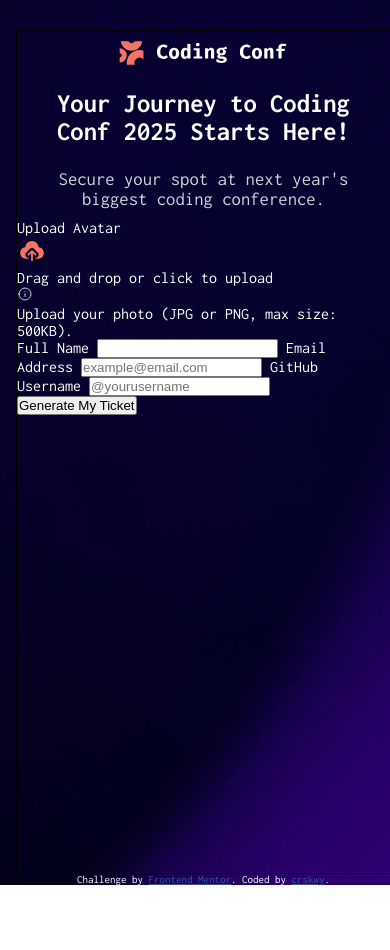
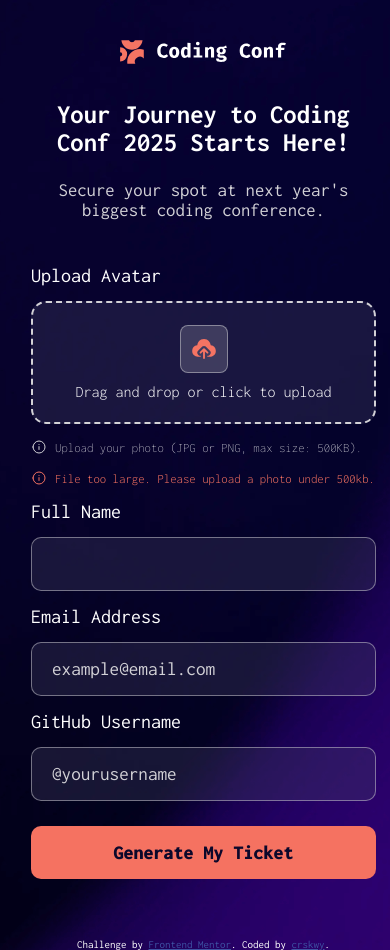
Before and after one commit to criskwy/Conference-ticket-generator, a plain HTML site: page index.html in a window 390 px wide. Before the commit the page ends 885 px from the top, so only its background shows below. Drawn offline with Linux system fonts and the light colour scheme.

Commit message:
styling mobile view

```diff
--- a/index.html
+++ b/index.html
@@ -29,26 +29,88 @@
     <!-- Form starts -->
     <main class="container">
       <div class="title-ctn">
-        <img class="title-img" src="./assets/images/logo-full.svg" alt="logo coding conf" />
+        <img
+          class="title-img"
+          src="./assets/images/logo-full.svg"
+          alt="logo coding conf"
+        />
 
         <p class="title">Your Journey to Coding Conf 2025 Starts Here!</p>
-        <p class="title-paragraph">Secure your spot at next year's biggest coding conference.</p>
+        <p class="title-paragraph">
+          Secure your spot at next year's biggest coding conference.
+        </p>
       </div>
 
-      <form action="form-ctn">
-        <label for="upload-img">Upload Avatar</label>
+      <form action="" class="form-ctn">
+        <label for="">Upload Avatar</label>
         <div class="upload-ctn">
-          <img src="./assets/images/icon-upload.svg" alt="upload logo" />
+          <img
+            class="upload-icon"
+            src="./assets/images/icon-upload.svg"
+            alt="upload logo"
+          />
           <p>Drag and drop or click to upload</p>
         </div>
-        <img src="./assets/images/icon-info.svg" alt="info logo" />
-        <p>Upload your photo (JPG or PNG, max size: 500KB).</p>
+        <div class="advertising-upload">
+          <img
+            class="info-icon"
+            src="./assets/images/icon-info.svg"
+            alt="info logo"
+          />
+          <p>Upload your photo (JPG or PNG, max size: 500KB).</p>
+
+        </div>
+        <span class="error-upload-msg"
+            ><svg
+              xmlns="http://www.w3.org/2000/svg"
+              width="16"
+              height="16"
+              fill="none"
+              viewBox="0 0 16 16"
+            >
+              <path
+                stroke="hsl(7, 88%, 67%)"
+                stroke-linecap="round"
+                stroke-linejoin="round"
+                d="M2 8a6 6 0 1 0 12 0A6 6 0 0 0 2 8Z"
+              />
+              <path fill="#D1D0D5" d="M8.004 10.462V7.596ZM8 5.57v-.042Z" />
+              <path
+                stroke="hsl(7, 88%, 67%)"
+                stroke-linecap="round"
+                stroke-linejoin="round"
+                d="M8.004 10.462V7.596M8 5.569v-.042"
+              /></svg>
+            File too large. Please upload a photo under 500kb.</span
+          >
 
         <label for="full-name">Full Name</label>
         <input type="text" />
         <label for="email">Email Address</label>
         <input type="email" placeholder="example@email.com" />
-
+        <span class="error-email-msg"
+          ><svg
+            xmlns="http://www.w3.org/2000/svg"
+            width="16"
+            height="16"
+            fill="none"
+            viewBox="0 0 16 16"
+          >
+            <path
+              stroke="hsl(7, 88%, 67%)"
+              stroke-linecap="round"
+              stroke-linejoin="round"
+              d="M2 8a6 6 0 1 0 12 0A6 6 0 0 0 2 8Z"
+            />
+            <path fill="#D1D0D5" d="M8.004 10.462V7.596ZM8 5.57v-.042Z" />
+            <path
+              stroke="hsl(7, 88%, 67%)"
+              stroke-linecap="round"
+              stroke-linejoin="round"
+              d="M8.004 10.462V7.596M8 5.569v-.042"
+            /></svg
+          >Please enter a valid email address.</span
+        >
         <label for="gitHub-userName">GitHub Username</label>
         <input type="text" placeholder="@yourusername" />
 
@@ -68,7 +130,6 @@
 
       <!-- Generated tickets ends -->
     </section>
-
     <div class="attribution">
       Challenge by
       <a href="https://www.frontendmentor.io?ref=challenge">Frontend Mentor</a>.
--- a/style.css
+++ b/style.css
@@ -9,8 +9,11 @@
 :root {
   --Neutral-0: hsl(0, 0%, 100%);
   --Neutral-300: hsl(252, 6%, 83%);
+  --Neutral-300-trans: hsl(252, 6%, 83%, 0.5);
+  --Neutral-300-trans-2: hsl(252, 6%, 83%, 0.2);
   --Neutral-500: hsl(245, 15%, 58%);
   --Neutral-700: hsl(245, 19%, 35%);
+  --Neutral-700-trans: hsl(245, 19%, 35%, 0.3);
   --Neutral-900: hsl(248, 70%, 10%);
   --Orange-500: hsl(7, 88%, 67%);
   --Orange-700: hsl(7, 71%, 60%);
@@ -30,18 +33,18 @@ body {
     color: var(--White);
     background-image: url("./assets/images/background-mobile.png");
     background-size: cover;
-    display: grid;
-    place-items: center;
     height: 100vh;
     font-family: var(--font-Inconsolata);
+   display: grid;
+    place-items: center;
 
 }
 
 .container {
     width: 375px;
-    height: 100vh;
-    border: 1px solid #000;
     margin: 30px 16px 0 16px;
+    display: flex;
+    flex-direction: column;
 
 
 }
@@ -57,6 +60,7 @@ body {
 .title-img {
     width: 50%;
     height: 24px;
+    margin-bottom: 12px;
 }
 .title {
     font-size: 1.85em;
@@ -66,3 +70,140 @@ body {
     font-size: 1.3em;
     color: var(--Neutral-300);
 }
+
+
+/* form container */
+
+.form-ctn{
+    display: flex;
+    flex-direction: column;
+    padding: 15px;
+    margin: 20px 0;
+    gap: 15px;
+}
+label {
+    font-size: 1.25em;
+}
+input {
+    background-color: var(--Neutral-700-trans);
+    border: 1px solid var(--Neutral-300-trans);
+    width: 100%;
+    height: 54px;
+    border-radius: 10px;
+    font-family: var(--font-Inconsolata);
+    font-size: 1.2em;
+    color: var(--Neutral-0);
+    padding: 20px;
+
+
+}
+input::placeholder {
+    color: var(--Neutral-300);
+
+}
+input:hover {
+    cursor: pointer;
+    background-color: var(--Neutral-300-trans);
+
+}
+input:focus {
+    box-shadow: 0 0 0 3px var(--Neutral-900), 0 0 0 5px var(--Neutral-300-trans);
+}
+
+/* input state error */
+
+
+input:invalid {
+    border: 1px solid var(--Orange-500);
+    stroke: var(--Orange-500);
+  }
+
+  .error-email-msg{
+    display: none;
+    font-size: 0.8em;
+    align-items: center;
+    gap: 8px;
+    font-weight: 300;
+    color: var(--Orange-500);
+  }
+input:invalid + .error-email-msg {
+    display: flex;
+
+}
+
+
+
+/*upload container*/
+.upload-ctn {
+    width: 100%;
+    display: flex;
+    flex-direction: column;
+    gap: 10px;
+    align-items: center;
+    background-color: var(--Neutral-700-trans);
+    font-weight: 300;
+    font-size: 1em;
+    border-radius: 15px;
+    padding: 22px;
+    border: 2px dashed var(--Neutral-300);
+    transition: border-color 0.3s ease-in-out;
+}
+
+.upload-ctn:active {
+    box-shadow: 0 0 0 3px var(--Neutral-900), 0 0 0 5px var(--Neutral-300-trans);
+}
+.upload-ctn:hover {
+    cursor: pointer;
+
+    background-color: var(--Neutral-300-trans);
+
+}
+.upload-icon {
+   background-color: var(--Neutral-300-trans-2);
+   border: 1px solid var(--Neutral-300-trans);
+   border-radius: 8px;
+   padding: 8px;
+}
+.advertising-upload {
+    display: flex;
+    font-size: 0.8em;
+    align-items: center;
+    gap: 8px;
+    font-weight: 200;
+}
+
+/* upload container error state*/
+.error-upload-msg {
+    display: flex;
+    font-size: 0.8em;
+    align-items: center;
+    gap: 8px;
+    font-weight: 300;
+    color: var(--Orange-500);
+}
+
+
+.btn-generate {
+    padding: 16px;
+    border-radius: 10px;
+    border: none;
+    background-color: var(--Orange-500);
+    font-size: 1.25em;
+    font-family: var(--font-Inconsolata);
+    font-weight: 900;
+    color: var(--Neutral-900);
+    margin-top: 10px;
+    margin-bottom: 25px;
+
+}
+.btn-generate:hover {
+    cursor: pointer;
+    background-color: var(--Orange-700);
+    box-shadow: 0 3px 0 0 var(--Orange-500);
+}
+
+.btn-generate:focus {
+    cursor: pointer;
+    background-color: var(--Orange-700);
+    box-shadow: 0 0 0 3px var(--Neutral-900), 0 0 0 4px var(--Neutral-0);
+}
```
